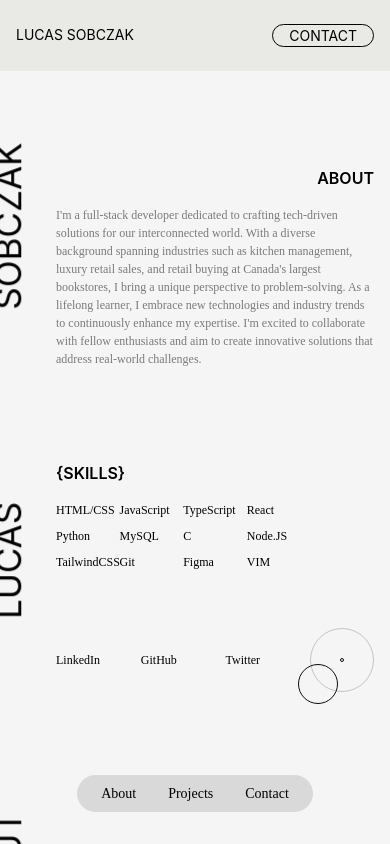
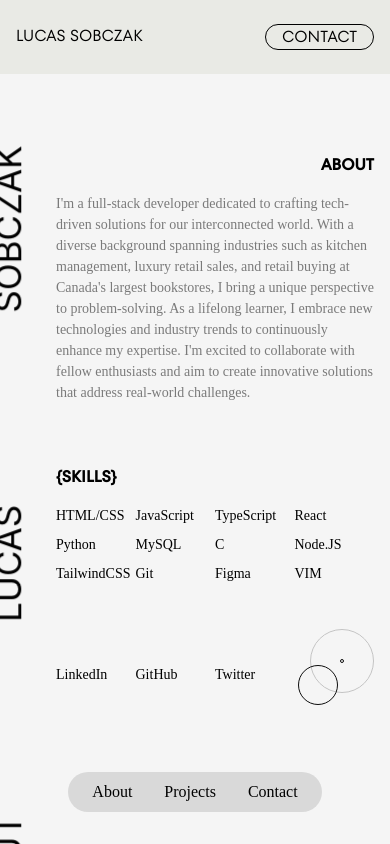
Before and after one commit to SobczakL/landing-page, a Next.js app: page /views/about in a window 390 px wide. Built offline with nearby package versions, Linux system fonts and the light colour scheme.

Commit message:
refactored font sizes, shifted social links to a seperate component, fixed current time rendering

```diff
--- a/src/components/PrimaryHeader.tsx
+++ b/src/components/PrimaryHeader.tsx
@@ -1,8 +1,8 @@
 export default function PrimaryHeader() {
-  return (
-    <div className="flex flex-col items-start">
-      <span className="text-headerSm md:text-headerMd font-extrabold">Lucas</span>
-      <span className="text-headerSm md:text-headerMd font-extrabold">Sobczak</span>
-    </div>
-  );
+    return (
+        <div className="flex flex-col items-start">
+            <span className="text-headerSm md:text-headerMd">LUCAS</span>
+            <span className="text-headerSm md:text-headerMd">SOBCZAK</span>
+        </div>
+    );
 }
--- a/src/components/SecondaryHeader.tsx
+++ b/src/components/SecondaryHeader.tsx
@@ -2,7 +2,7 @@ export default function SecondaryHeader() {
     return (
         <div className="flex flex-col ml-auto max-w-max">
             <p
-                className="secondaryHeader col-start-3 col-span-2 text-black align-baseline text-transparent text-headerSm md:text-headerMd font-bold"
+                className="secondaryHeader col-start-3 col-span-2 text-black align-baseline text-headerSm md:text-headerMd"
             >
                 DEVELOPER
             </p>
--- a/src/components/SocialLinks.tsx
+++ b/src/components/SocialLinks.tsx
@@ -1,6 +1,6 @@
 export default function SocialLinks() {
     return (
-        <ul className="grid grid-cols-3 font-serif text-bodySm md:text-bodyMd lg:text-bodyLg mt-16">
+        <ul className="grid grid-cols-4 font-serif text-black text-bodySm md:text-bodyMd lg:text-bodyLg mt-16">
             <a href="https://www.linkedin.com/in/lucassobczak/" className="no-underline cursor-pointer hover:underline"><li>LinkedIn</li></a>
             <a href="https://github.com/SobczakL" className="no-underline cursor-pointer hover:underline"><li>GitHub</li></a>
             <a href="https://twitter.com/lucass_matthews" className="no-underline cursor-pointer hover:underline"><li>Twitter</li></a>
--- a/src/components/nav/TopNav.tsx
+++ b/src/components/nav/TopNav.tsx
@@ -4,7 +4,7 @@ import Badge from "@/components/ui/Badge";
 
 export default function TopNav({ navItems }: { navItems: NavItems[] }) {
     return (
-        <div className="flex justify-between text-labelSm md:text-labelMd lg:text-labelLg py-6">
+        <div className="flex justify-between font-display text-labelSm md:text-labelMd lg:text-labelLg py-6">
             <Link href={navItems[0].link}>{navItems[0].title}</Link>
             <Link href={navItems[1].link}>
                 <Badge text={navItems[1].title} />
--- a/src/pages/index.tsx
+++ b/src/pages/index.tsx
@@ -4,7 +4,7 @@ import Location from '@/components/Location'
 
 export default function Home() {
     return (
-        <div className="flex flex-col justify-around px-4 md:px-10 lg:px-16 py-16 bg-g1 text-black h-full">
+        <div className="flex flex-col justify-around px-4 md:px-10 lg:px-16 py-16 bg-g1 font-displayM text-black h-full">
             <PrimaryHeader />
             <Location />
             <SecondaryHeader />
--- a/src/pages/views/about.tsx
+++ b/src/pages/views/about.tsx
@@ -39,7 +39,7 @@ export default function About() {
                     <img className="h-full" src="/images/technology.png" alt="microchip photo"></img>
                 </div>
                 <div className="flex flex-col gap-4">
-                    <p className="text-right font-semibold text-black text-sectionLabelSm md:text-sectionLabelMd lg:text-sectionLabelLg">
+                    <p className="text-right font-displayM font-semibold text-black text-sectionLabelSm md:text-sectionLabelMd lg:text-sectionLabelLg">
                         ABOUT
                     </p>
                     <p className="opacity-50 ml-auto text-bodySm md:text-bodyMd lg:text-bodyLg text-black font-serif">
@@ -47,8 +47,8 @@ export default function About() {
                     </p>
                 </div>
             </div>
-            <div className="text-black flex flex-col gap-4 mr-auto w-[80%] md:max-w-[40%]">
-                <p className="font-semibold text-sectionLabelSm md:text-sectionLabelMd lg:text-sectionLabelLg">
+            <div className="text-black flex flex-col gap-4 mr-auto w-full md:max-w-[40%]">
+                <p className="font-displayM font-semibold text-sectionLabelSm md:text-sectionLabelMd lg:text-sectionLabelLg">
                     {skillsText}
                 </p>
                 <div className="grid grid-cols-4 grid-rows-3 gap-y-2">
--- a/src/pages/views/contact.tsx
+++ b/src/pages/views/contact.tsx
@@ -5,14 +5,15 @@ export default function Contact() {
     const currentTime = useCurrentTime();
     return (
         <section className="bg-g5 h-full pt-12 px-4 md:px-10 lg:px-16">
-            <div className="text-black text-headerSm md:text-headerMd text-right font-sans">
+            <div className="text-black text-headerSm md:text-headerMd text-right font-displayM font-extrabold">
                 <p>CONTACT</p>
                 <p>INFO</p>
             </div>
-            <div>
+            <div className="text-black">
+                <p>{currentTime}</p>
                 <p>TORONTO, ON, CANADA</p>
             </div>
-            <div>
+            <div className="text-black text-labelSm md:text-labelMd lg:text-labelLg">
                 <p>For any collaborative projects or inquiries feel free to reach out to me.</p>
                 <p>lucassobczak3@gmail.com</p>
             </div>
--- a/src/pages/views/projects.tsx
+++ b/src/pages/views/projects.tsx
@@ -14,7 +14,7 @@ export default function Projects() {
         <section className="relative bg-g3 h-full pt-24 md:pt-28 lg:pt-32">
             <div className="z-10 max-w-[90%] border divide-none border-t-black mx-auto px-4 md:px-10 lg:px-16">
                 <div className="flex text-labelSm md:text-labelMd lg:text-labelLg text-black">
-                    <div className="w-1/2 py-2 pl-2">
+                    <div className="w-1/2 py-2 pl-2 font-medium">
                         <p>Project</p>
                     </div>
                     <div className="w-1/2 py-2 border border-l-black divide-transparent pl-2">
--- a/src/utils/useCurrentTime.tsx
+++ b/src/utils/useCurrentTime.tsx
@@ -7,11 +7,11 @@ export default function useCurrentTime() {
     useEffect(() => {
         const updateTime = setInterval(() => {
             setCurrentTime(new Date())
-        }, 1000)
+        }, 100)
 
         return () => clearInterval(updateTime);
     }, [])
 
-    const formattedTime = currentTime.toLocaleTimeString([], { hour: '2-digit', minute: '2-digit', second: '2-digit', hour12: true });
+    const formattedTime = currentTime.toLocaleTimeString([], { hour: '2-digit', minute: '2-digit', second: '2-digit', hour12: false });
     return formattedTime;
 }
--- a/tailwind.config.ts
+++ b/tailwind.config.ts
@@ -31,16 +31,16 @@ const config: Config = {
             fontFamily: {
                 sans: ['Inter', 'sans-serif'],
                 serif: ['Merriweather', 'serif'],
-                display: ['Fors', 'sans-serif'],
+                display: ['ForsR', 'sans-serif'],
                 displayM: ['ForsM', 'sans-serif'],
                 displayB: ['ForsB', 'sans-serif'],
 
             },
             fontSize: {
-                bodySm: '12px',
+                bodySm: '14px',
                 bodyMd: '16px',
                 bodyLg: '18px',
-                labelSm: '14px',
+                labelSm: '16px',
                 labelMd: '18px',
                 labelLg: '24px',
                 sectionLabelSm: '16px',
```
